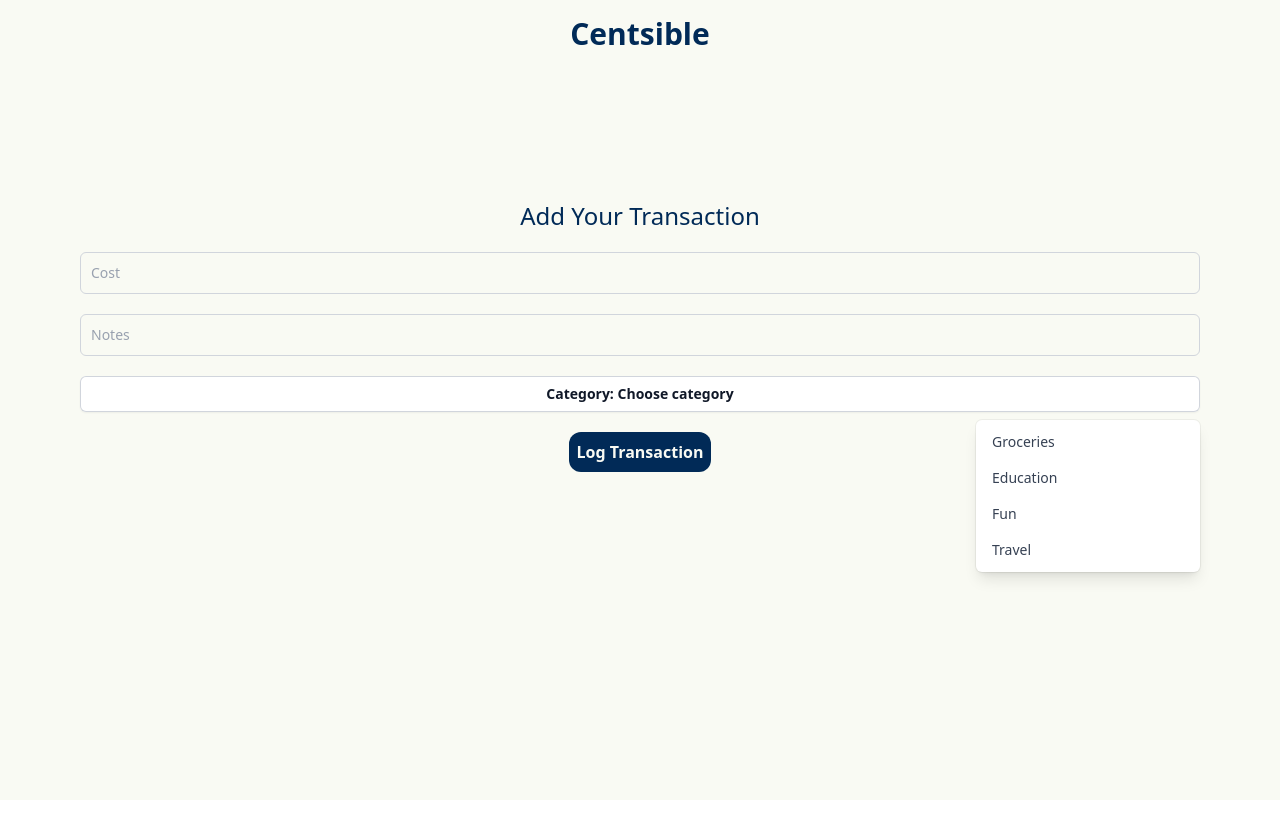
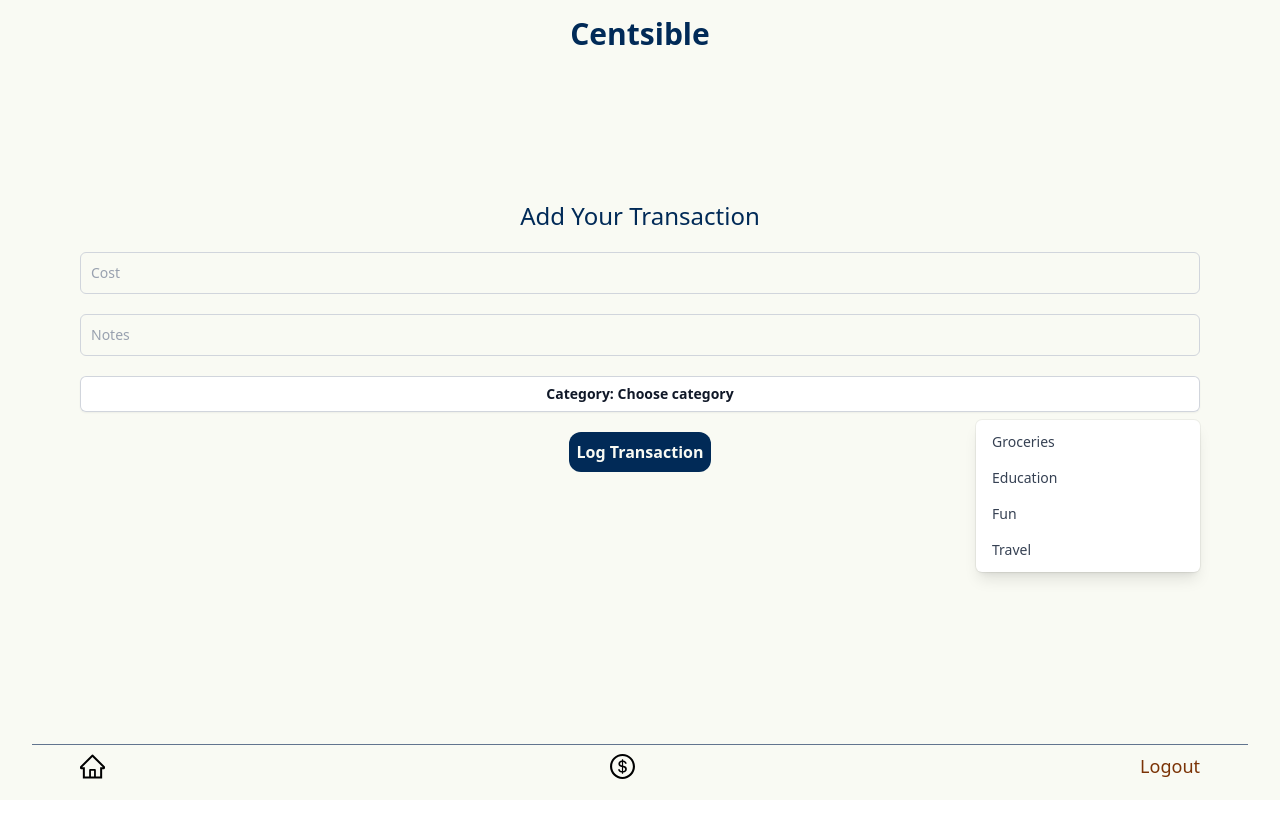
Before and after one commit to kiara-singh/Centsible, a React (Vite) app: page /dashboard in a window 1280 px wide. Shown: the top 818 px of the page. Built offline with nearby package versions, Linux system fonts and the light colour scheme.

Commit message:
fix merge issues

```diff
--- a/src/pages/dashboard.jsx
+++ b/src/pages/dashboard.jsx
@@ -1,6 +1,7 @@
 import React, { useState, useRef } from "react";
 import { doc, setDoc } from "firebase/firestore";
 import { auth, db } from "../firebase";
+import { Navbar } from "../components/navbar";
 
 export default function Dashboard() {
   const [dropDown, setDropDown] = useState(false);
@@ -29,6 +30,7 @@ export default function Dashboard() {
   };
 
   return (
+    <>
       <div className="flex bg-[#f9faf3]">
         <div className="flex justify-center items-center mx-auto max-w-[80%] min-h-screen">
           <h1 class="text-3xl font-bold font-Roboto absolute top-0 w-full py-4 bg-[#f9faf3] text-center text-[#012a57]">
@@ -102,5 +104,7 @@ export default function Dashboard() {
           </form>
         </div>
       </div>
+      <Navbar />
+    </>
   );
 }
```
Lines whose indentation alone changed are shown as unchanged.
